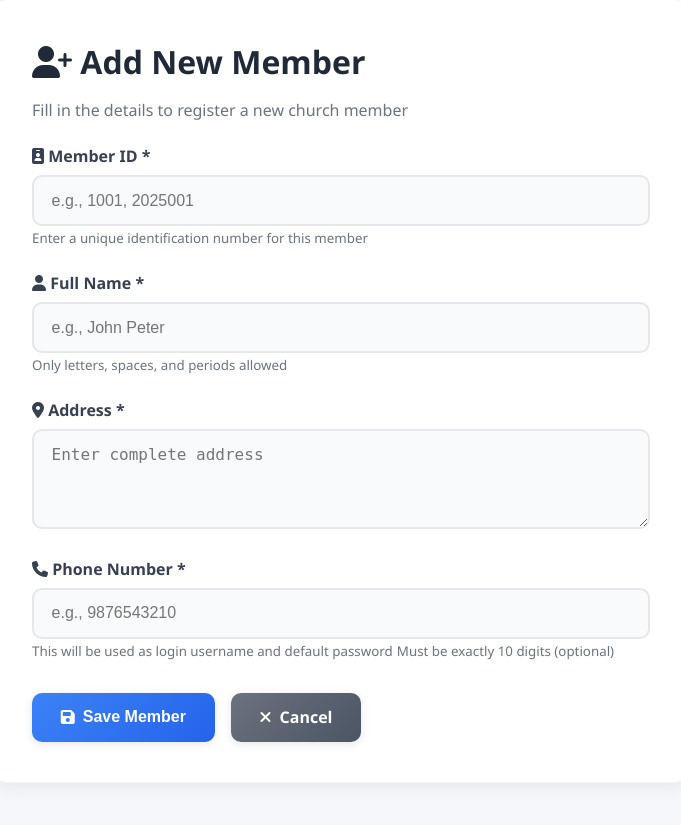
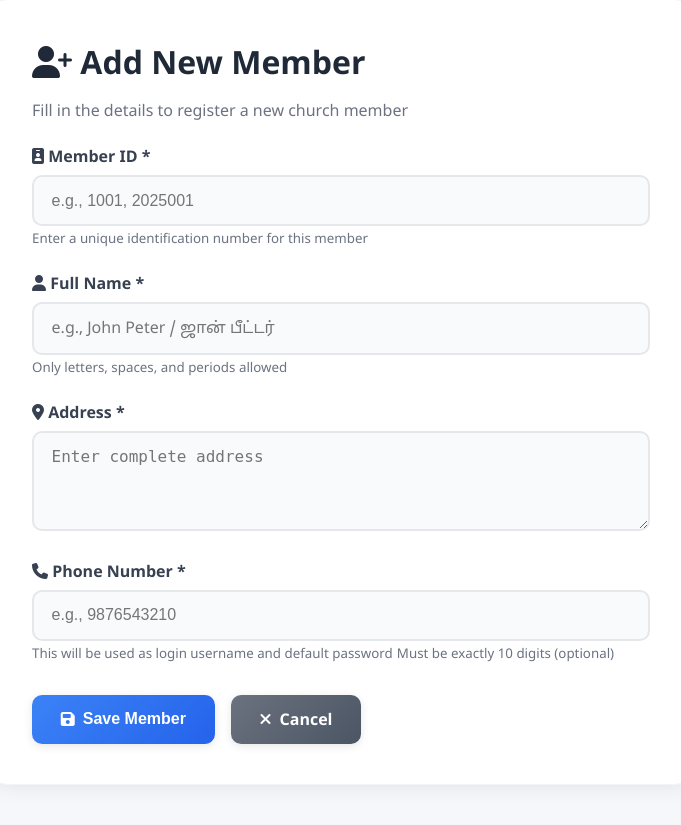
Before and after one commit to abenjoe/Church-Savings, a Flask app: page /add_member in a window 1280 px wide. Shown: the part 269-1094 px from the top of the page, without its empty margins (299-980 px from the left). Before the commit the page ends 1054 px from the top, so only its background shows below. Run offline with Flask 3, Linux system fonts and the light colour scheme; the visitor is signed in with stand-in values (Sample User, id 1); some libraries are stand-ins or nearby versions.

Commit message:
Update add_member.html

```diff
--- a/templates/add_member.html
+++ b/templates/add_member.html
@@ -1,11 +1,15 @@
 <!DOCTYPE html>
-<html lang="en">
+<html lang="ta">
 <head>
     <meta charset="UTF-8">
     <meta name="viewport" content="width=device-width, initial-scale=1.0">
     <title>Add New Member</title>
     <link rel="stylesheet" href="{{ url_for('static', filename='css/styles.css') }}">
     <link rel="stylesheet" href="https://cdnjs.cloudflare.com/ajax/libs/font-awesome/6.4.0/css/all.min.css">
+    <link rel="stylesheet" href="https://fonts.googleapis.com/css2?family=Noto+Sans+Tamil:wght@400;600&display=swap">
+    <style>
+        #member_name { font-family: 'Noto Sans Tamil', 'Segoe UI', sans-serif; }
+    </style>
     <script>
         // Load saved theme
         (function() {
@@ -57,7 +61,7 @@
 
                     <div class="form-group">
                         <label class="form-label"><i class="fas fa-user"></i> Full Name *</label>
-                        <input type="text" name="name" id="member_name" class="form-control" required placeholder="e.g., John Peter">
+                        <input type="text" name="name" id="member_name" class="form-control" required placeholder="e.g., John Peter / ஜான் பீட்டர்">
                         <small class="text-muted">Only letters, spaces, and periods allowed</small>
                     </div>
 
@@ -89,9 +93,22 @@
                     const contact = document.getElementById('member_contact').value.trim();
 
                     // Validate name - only letters, spaces, and periods
-                    const namePattern = /^[A-Za-z\s.]+$/;
+                    const namePattern = /^[A-Za-z஀-௿\s.]+$/;
                     if (!namePattern.test(name)) {
-                        alert('❌ Invalid Name!\n\nName should only contain:\n✓ Letters (A-Z, a-z)\n✓ Spaces\n✓ Periods (.)\n\n❌ Numbers and special characters are NOT allowed.');
+                        alert('❌ Invalid Name!\n\nName should only contain:\n✓ English letters (A-Z, a-z)\n✓ Tamil letters (தமிழ்)\n✓ Spaces\n✓ Periods (.)\n\n❌ Numbers and special characters are NOT allowed.');
+                        document.getElementById('member_name').focus();
+                        return false;
+                    }
+
+                    // REMOVE THIS DUPLICATE
+                    if (false) {
+Name should only contain:
+✓ English letters (A-Z, a-z)
+✓ Tamil letters (தமிழ்)
+✓ Spaces
+✓ Periods (.)
+
+❌ Numbers and special characters are NOT allowed.');
                         document.getElementById('member_name').focus();
                         return false;
                     }
```
